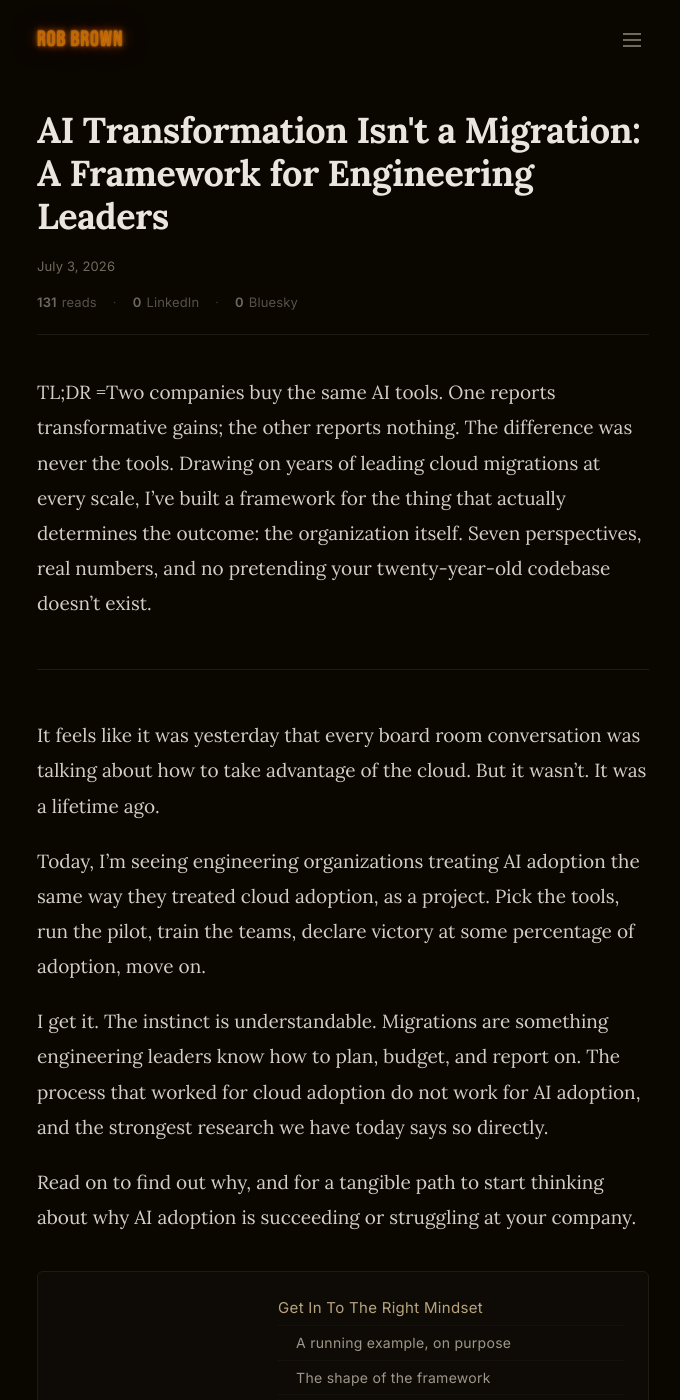
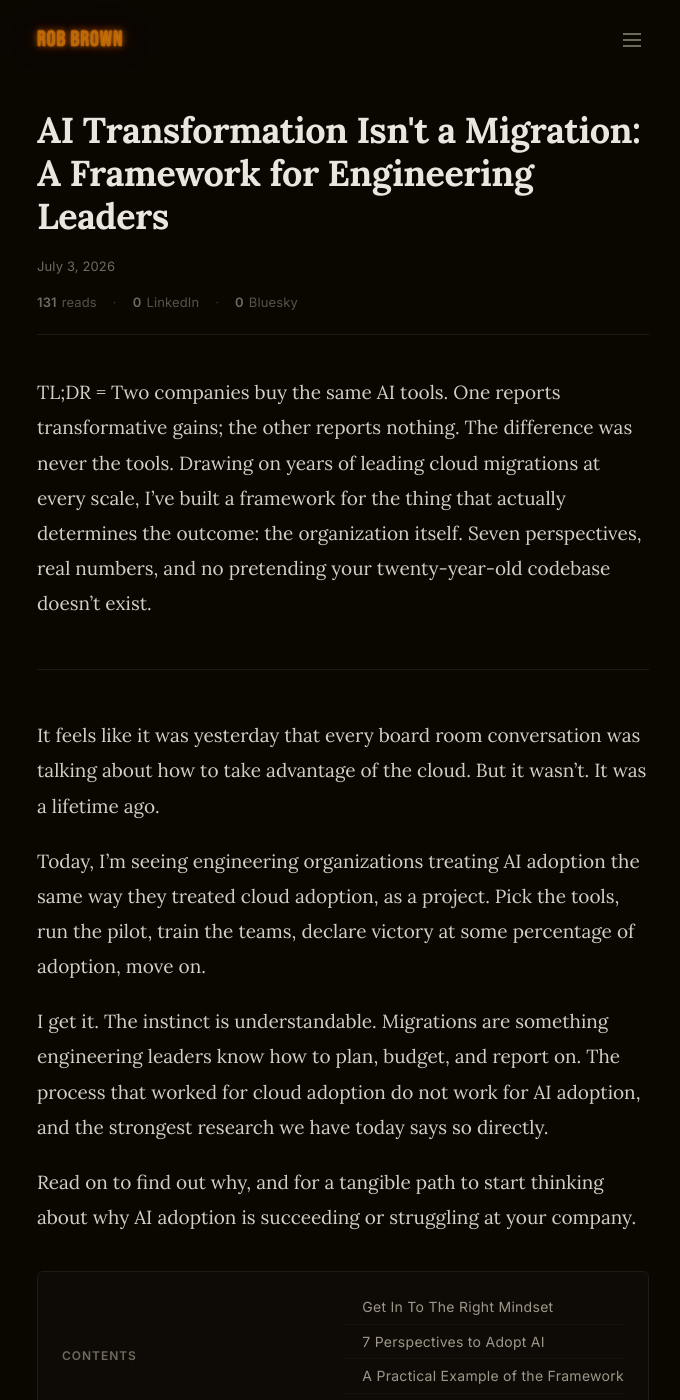
Before and after one commit to RobBrown/robisit, a Jekyll site: the page built from _articles/ai-framework.md, in a window 1280 px wide and 1400 px high. Shown: the whole window, without its empty margins (297-977 px from the left). Built offline with Jekyll 4.4.1, drawn with Linux system fonts in a browser that asks for light colours; some of the changed text lies outside the part shown.

Commit message:
Update ai-framework.md

```diff
--- a/_articles/ai-framework.md
+++ b/_articles/ai-framework.md
@@ -11,7 +11,7 @@
 read_time: "12 min"
 ---
 
-TL;DR =Two companies buy the same AI tools. One reports transformative gains; the other reports nothing. The difference was never the tools. Drawing on years of leading cloud migrations at every scale, I've built a framework for the thing that actually determines the outcome: the organization itself. Seven perspectives, real numbers, and no pretending your twenty-year-old codebase doesn't exist.
+TL;DR = Two companies buy the same AI tools. One reports transformative gains; the other reports nothing. The difference was never the tools. Drawing on years of leading cloud migrations at every scale, I've built a framework for the thing that actually determines the outcome: the organization itself. Seven perspectives, real numbers, and no pretending your twenty-year-old codebase doesn't exist.
 
 ---
 
@@ -47,9 +47,9 @@
 
 ---
 
-# Get In To The Right Mindset
+## Get In To The Right Mindset
 
-## A running example, on purpose
+### A running example, on purpose
 
 To keep this honest, I will carry one company through the entire framework. Call it Meridian, fictional but deliberately shaped like the companies this framework is for.
 
@@ -61,7 +61,7 @@
 
 One more piece of framing. What follows is Phase 1, the foundation an organization needs before AI leverage compounds instead of dissipating. It is not a finished checklist you complete and file away. I will come back to why at the end.
 
-## The shape of the framework
+### The shape of the framework
 
 Structurally, I am borrowing from something that worked. AWS's Cloud Adoption Framework (CAF) and its Migration Readiness Assessment (MRA) organized cloud transformation not as a linear task list but as a small number of named perspectives, lenses through which a leader could assess their own organization's readiness.
 
@@ -73,9 +73,9 @@
 
 ---
 
-# 7 Perspectives to Adopt AI
+## 7 Perspectives to Adopt AI
 
-## Perspective 1: Business
+### Perspective 1: Business
 
 Start where the business is, not where the technology is.
 
@@ -95,7 +95,7 @@
 
 Some real questions to ask your organization. Can anyone produce an accurate current-state architecture diagram without starting a project to make one? When did an executive last hear a customer describe their needs firsthand? Do we have clear product use diagrams showing what our customers value and what they don't? Are our current AI goals traceable to a customer problem, or to a capability we found exciting?
 
-## Perspective 2: Leadership
+### Perspective 2: Leadership
 
 The second perspective is executive alignment, and it starts with an uncomfortable admission, which is that your leadership team does not currently agree on what "AI" means for your organization, and no external standard exists (yet) to define it for you.
 
@@ -113,7 +113,7 @@
 
 Questions worth asking: Does our leadership team share a written working definition of what AI means here? Which of our planning and estimation assumptions have we actually re-examined, versus carried forward on inertia? Where has a leader visibly updated a long-held position based on what AI changed?
 
-## Perspective 3: Architecture
+### Perspective 3: Architecture
 
 The architecture perspective is expressed three ways.
 
@@ -135,7 +135,7 @@
 
 A few questions for your organization: Could an agent, given only our documentation, correctly modify a core workflow? How many definitions of our top five business concepts exist in code today? What consumers currently bypass our API, and why have we allowed each one?
 
-## Perspective 4: Governance
+### Perspective 4: Governance
 
 The organizing principle for AI governance is **bounded agency**. Scope an AI agent the way you would scope a human's access. Explicitly. Narrowly. Auditably.
 
@@ -151,7 +151,7 @@
 
 Questions to ask here: Can we enumerate every agent operating in our systems and exactly what each is permitted to do? If an agent-generated change caused an incident tonight, is the owner unambiguous? Is any agent holding access it was given for convenience rather than function?
 
-## Perspective 5: Operations
+### Perspective 5: Operations
 
 The operations perspective is the least novel item in this framework, and I want to be direct about that rather than dress it up. Robust, secure CI/CD, with unit tests, integration tests, and API-level tests as non-negotiable gates.
 
@@ -171,7 +171,7 @@
 
 Three questions to sit with. Would we be comfortable tripling deploy volume tomorrow with our current gates? Which of our test suites would we actually trust to catch a plausible-looking, subtly wrong change? Where does human review currently substitute for automation that should exist?
 
-## Perspective 6: People
+### Perspective 6: People
 
 Two things are true about the people side of this transformation, and they pull in different directions, which is why leaders keep mishandling it.
 
@@ -189,7 +189,7 @@
 
 The questions to ask: Does our org chart reflect where coordination work actually lives today, or where it lived in 2020? What learning happens here on company time, structurally, not heroically? If an engineer wanted to spend four hours exploring a new capability this week, what would they have to apologize for?
 
-## Perspective 7: Platform
+### Perspective 7: Platform
 
 The seventh perspective is where the previous four stop being separate initiatives and become one thing, an internal AI engineering platform. This is the payoff, and I mean that word. Not a someday-maybe. The payoff.
 
@@ -207,9 +207,9 @@
 
 ---
 
-# A Practical Example of the Framework
+## A Practical Example of the Framework
 
-## Applying the framework at Meridian
+### Applying the framework at Meridian
 
 Frameworks earn their keep in contact with a real portfolio, so let us put this one in contact with Meridian's, starting with the fact everyone would rather skip, which is that the gains will not be evenly distributed.
 
@@ -223,9 +223,9 @@
 
 ---
 
-# What's Next
+## What's Next
 
-## Beyond Phase 1: the perspectives still emerging
+### Beyond Phase 1: the perspectives still emerging
 
 I said at the start that this is Phase 1. Here is what that means, briefly.
 
@@ -233,7 +233,7 @@
 
 I am deliberately not specifying these, because I would be guessing, and the guesses would age badly. The point of naming them at all is the meta-point, that this list will keep growing. A framework for a transformation that is still being defined has to be a living document, and treating this one as finished would repeat the exact mistake it was written to correct.
 
-## If you take one thing from this...
+### If you take one thing from this...
 
 If you take one thing from this neccisarily long text, take the amplifier. AI will make your organization more of what it already is, which means the highest-return AI investment available to you is the patient, unfashionable work of becoming an organization worth amplifying.
 
```
